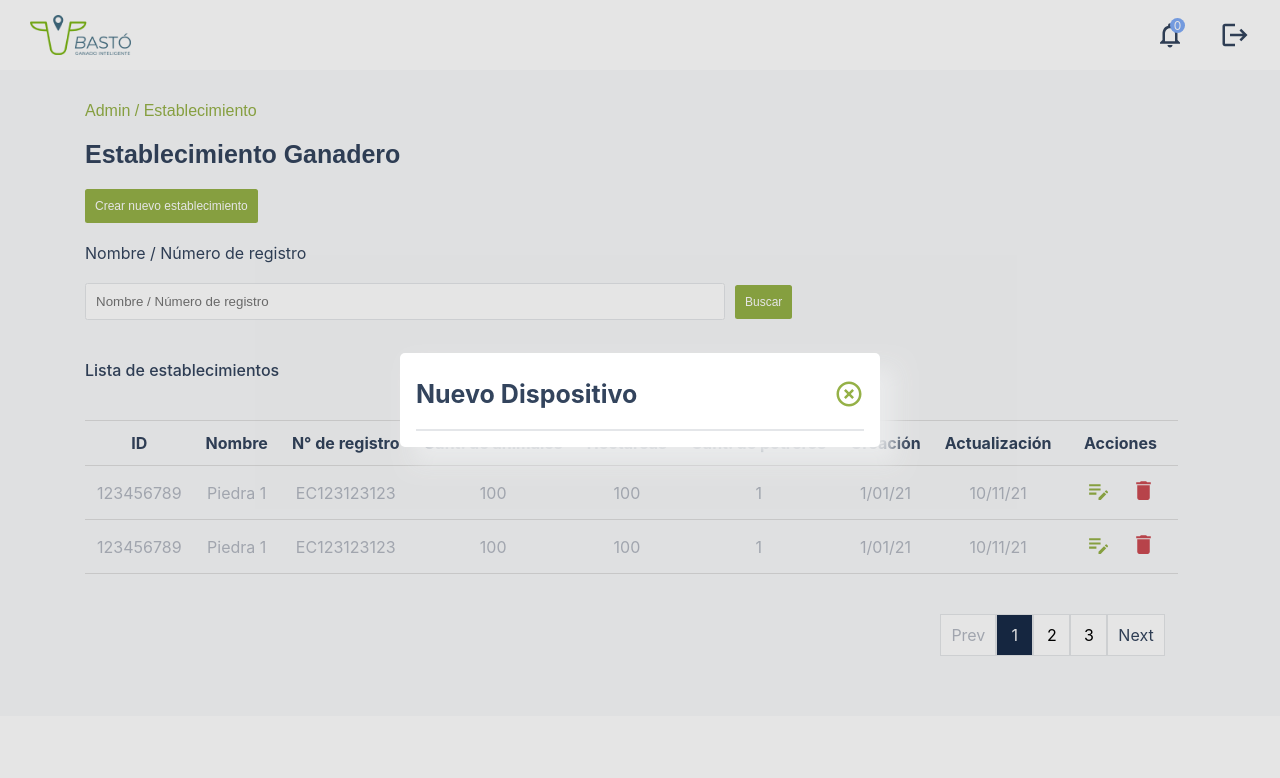
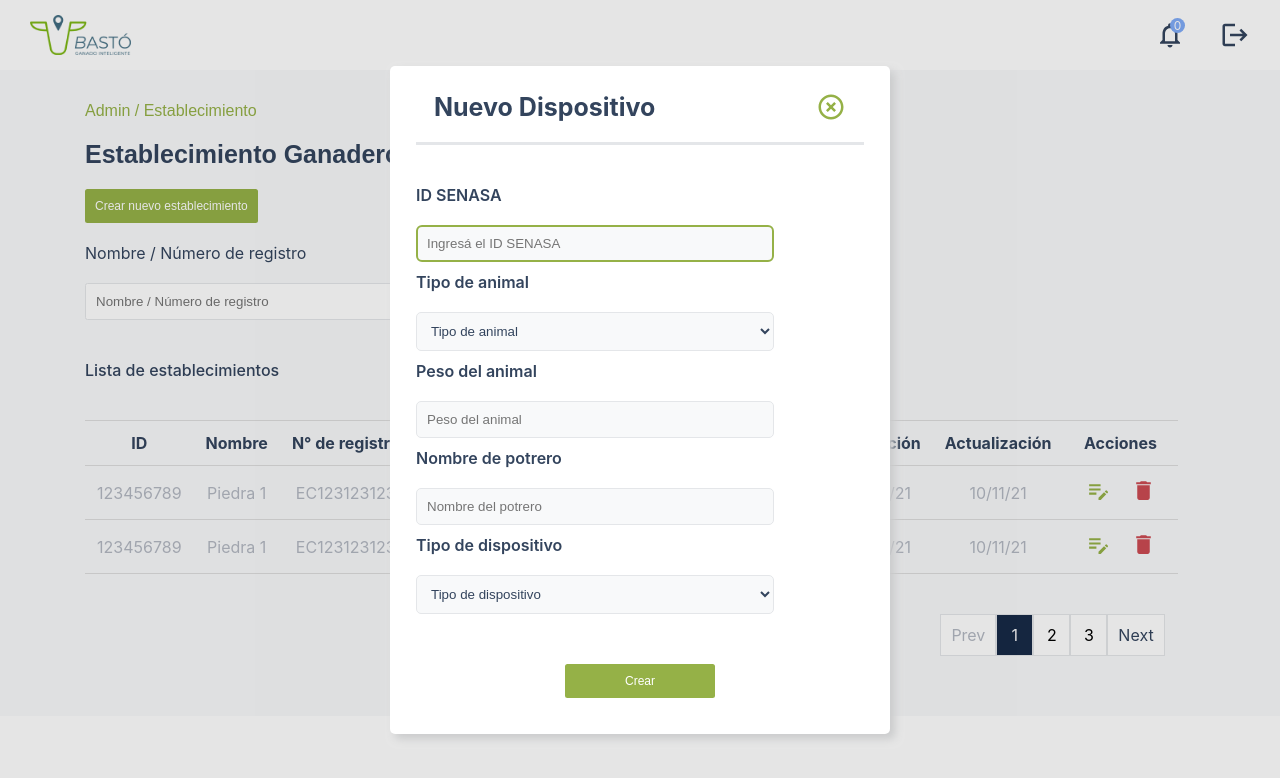
Before and after one commit to agskbr/challenge-basto, a React (Vite) app in the folder challenge-basto-front/: page / in a window 1280 px wide. Both pictures are taken after a click on the button "Crear nuevo establecimiento". Shown: the top 778 px of the page. Built offline with nearby package versions, Linux system fonts and the light colour scheme.

Commit message:
Add inputs and select tags to modal

```diff
--- a/challenge-basto-front/src/components/CustomModal/CustomModal.jsx
+++ b/challenge-basto-front/src/components/CustomModal/CustomModal.jsx
@@ -1,8 +1,10 @@
 import style from "./CustomModal.module.scss";
 import { MdHighlightOff } from "react-icons/md";
+import CustomButton from "../CustomButton/CustomButton";
 export default function CustomModal() {
   return (
     <dialog id="customDialog">
+      <div className={style.dialogContainer}>
         <div className={style.modalHeader}>
           <span>Nuevo Dispositivo</span>
           <MdHighlightOff
@@ -12,6 +14,37 @@ export default function CustomModal() {
           />
         </div>
         <div className={style.divider}></div>
+        <div className={style.formContainer}>
+          <form
+            onSubmit={(e) => {
+              e.preventDefault();
+            }}
+          >
+            <label>ID SENASA</label>
+            <input type="text" placeholder="Ingresá el ID SENASA" />
+            <label>Tipo de animal</label>
+            <select name="typeAnimal">
+              <option hidden>Tipo de animal</option>
+              <option value="Novillo">Novillo</option>
+              <option value="Toro">Toro</option>
+              <option value="Vaquillona">Vaquillona</option>
+            </select>
+            <label>Peso del animal</label>
+            <input type="text" placeholder="Peso del animal" />
+            <label>Nombre de potrero</label>
+            <input type="text" placeholder="Nombre del potrero" />
+            <label>Tipo de dispositivo</label>
+            <select name="typeDevice">
+              <option hidden>Tipo de dispositivo</option>
+              <option value="COLLAR">COLLAR</option>
+              <option value="CARAVANA">CARAVANA</option>
+            </select>
+            <div className={style.submitBtn}>
+              <CustomButton label="Crear" width="150px" />
+            </div>
+          </form>
+        </div>
+      </div>
     </dialog>
   );
 }
--- a/challenge-basto-front/src/components/CustomModal/CustomModal.module.scss
+++ b/challenge-basto-front/src/components/CustomModal/CustomModal.module.scss
@@ -1,10 +1,16 @@
 @import "../../helpers/theme";
 dialog {
+  border: none;
+  box-shadow: 5px 5px 8px #cacbcc;
+  border-radius: 5px;
+  .dialogContainer {
     width: 35vw;
-  border: none;
-  border-radius: 5px;
-  box-shadow: 15px 15px 20px #e9eaeb;
+    max-height: 85vh;
+    padding-left: 10px;
+    padding-right: 10px;
     .modalHeader {
+      padding-left: 18px;
+      padding-right: 18px;
       padding-top: 10px;
       padding-bottom: 20px;
       display: flex;
@@ -27,4 +33,51 @@ dialog {
       width: 100%;
       background-color: #e4e6e9;
     }
+    .formContainer {
+      form {
+        display: flex;
+        flex-direction: column;
+        align-items: flex-start;
+        padding-top: 40px;
+        label {
+          color: $font-color;
+          font-weight: 600;
         }
+        input {
+          margin-top: 20px;
+          margin-bottom: 10px;
+          border: 1px solid #e4e6e9;
+          color: $font-color;
+          background-color: $primary-color;
+          border-radius: 5px;
+          width: 75%;
+          padding: 10px;
+          &:focus {
+            outline-color: $accent-color;
+          }
+        }
+        select {
+          margin-top: 20px;
+          margin-bottom: 10px;
+          border: 1px solid #e4e6e9;
+          background-color: $primary-color;
+          color: $font-color;
+          border-radius: 5px;
+          width: 80%;
+          padding: 10px;
+          &:focus {
+            outline-color: $accent-color;
+          }
+          .disabledOpt {
+            color: red;
+          }
+        }
+        .submitBtn {
+          padding-top: 40px;
+          padding-bottom: 20px;
+          align-self: center;
+        }
+      }
+    }
+  }
+}
```
Lines whose indentation alone changed are shown as unchanged.
